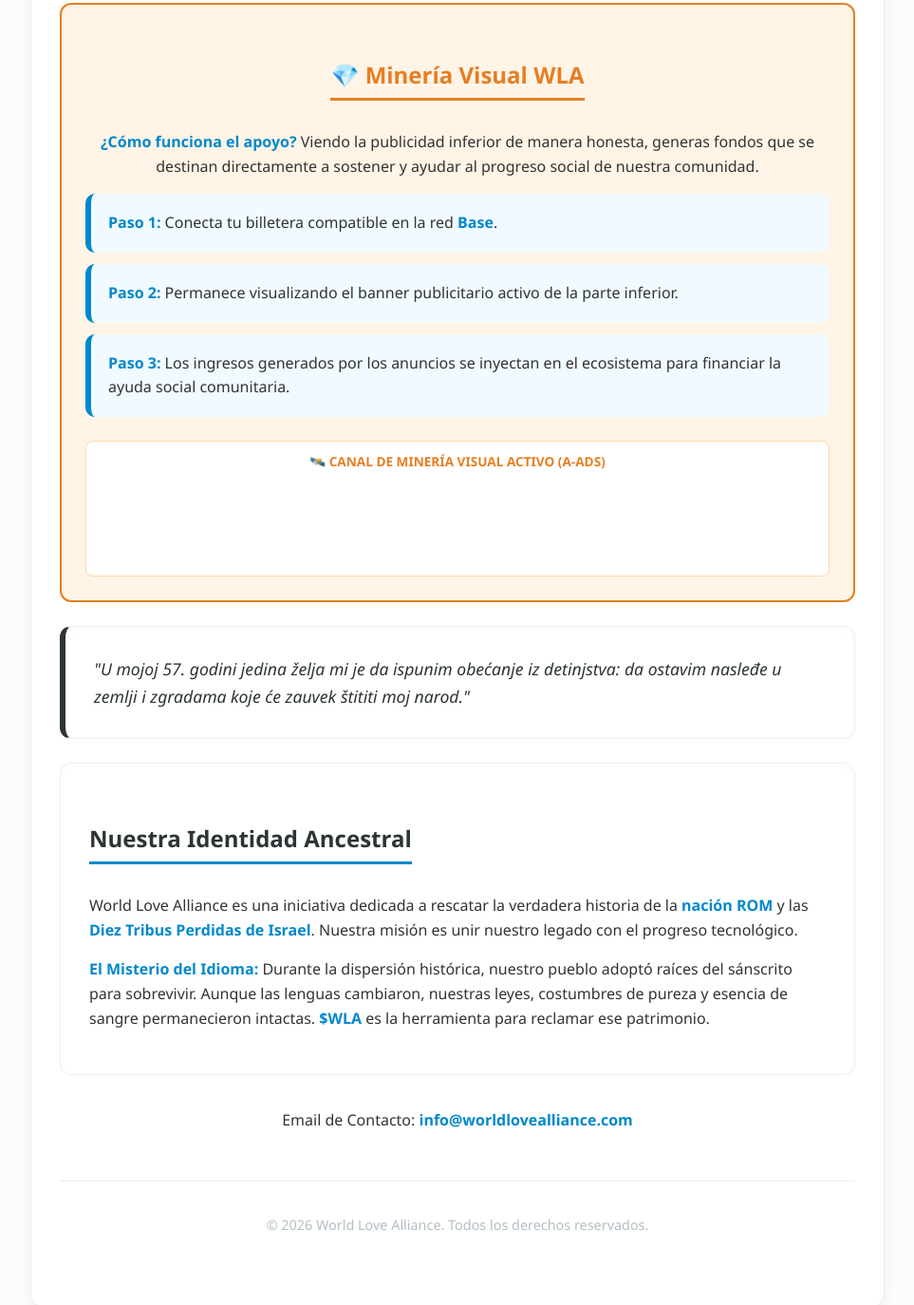
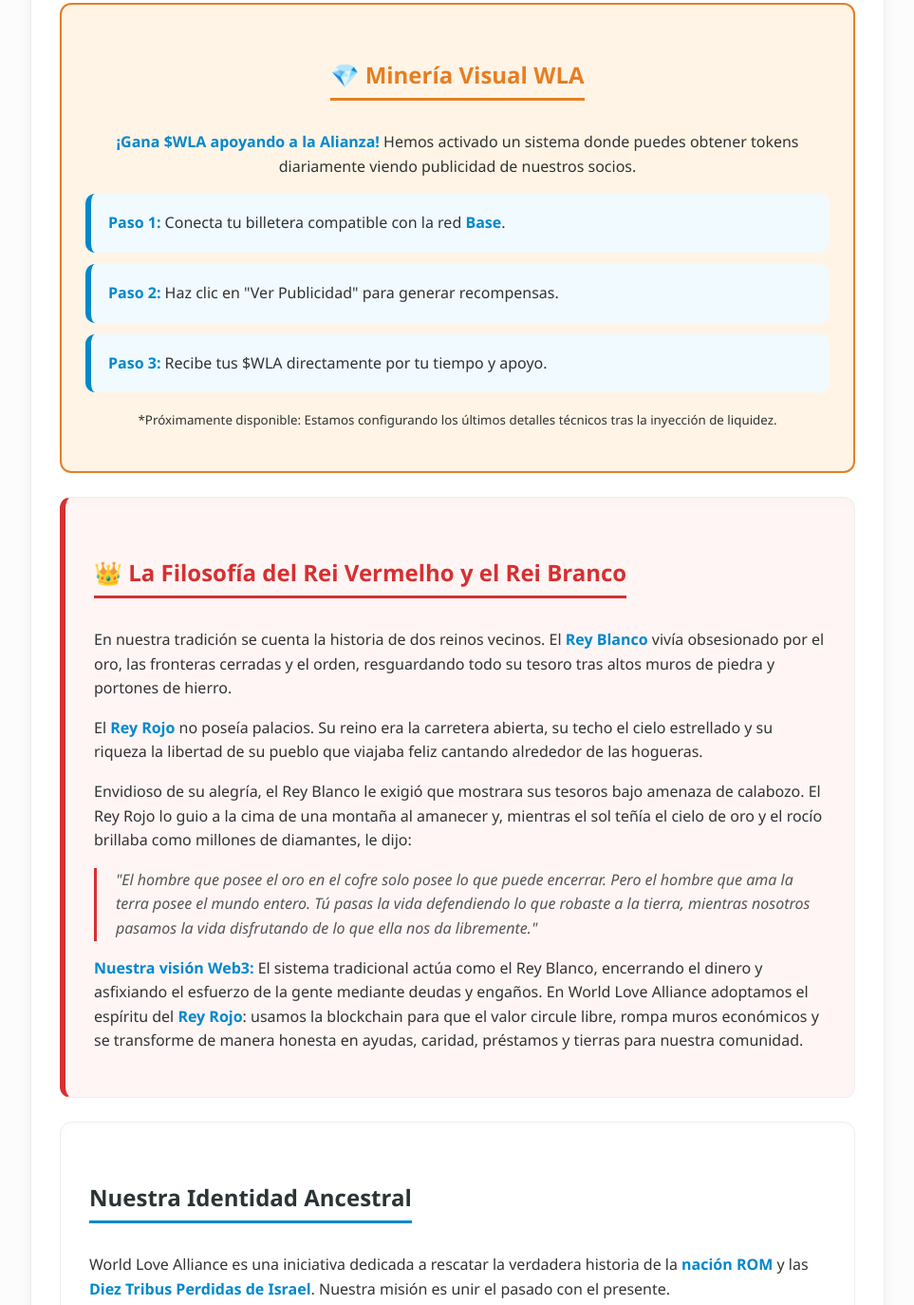
Before and after one commit to 54612-cmd/world-love-alliance-decree, a plain HTML site: page index.html in a window 1280 px wide. Shown: the part 658-2032 px from the top of the page at 95% size, without its empty margins (158-1121 px from the left). Drawn offline with Linux system fonts and the light colour scheme.

Commit message:
Update logo source and revise mining section
Updated the logo image source and modified the visual mining section to reflect new instructions and removed unnecessary comments.

```diff
--- a/index.html
+++ b/index.html
@@ -31,7 +31,7 @@
 </head>
 <body>
     <div class="container">
-        <img src="https://githubusercontent.com" alt="WLA Logo" class="logo-img">
+        <img src="https://raw.githubusercontent.com/54612-cmd/world-love-alliance-decree/refs/heads/main/logo.svg" alt="WLA Logo" class="logo-img">
 
         <h1>World Love Alliance ($WLA)</h1>
         <p class="subtitle">"Rescatando nuestra esencia ancestral a través del futuro digital."</p>
@@ -50,44 +50,40 @@
             <a href="https://github.com/54612-cmd/world-love-alliance-decree" class="btn btn-gh" target="_blank">Ver GitHub</a>
         </div>
 
-        <!-- SECCIÓN DE MINERÍA VISUAL PARA AYUDA COMUNITARIA -->
+        <!-- NUEVA SECCIÓN DE MINERÍA VISUAL -->
         <div class="mining-section">
             <h2 style="color: #e67e22; border-bottom-color: #e67e22;">💎 Minería Visual WLA</h2>
-            <p><strong>¿Cómo funciona el apoyo?</strong> Viendo la publicidad inferior de manera honesta, generas fondos que se destinan directamente a sostener y ayudar al progreso social de nuestra comunidad.</p>
-            <div class="step-card"><strong>Paso 1:</strong> Conecta tu billetera compatible en la red <strong>Base</strong>.</div>
-            <div class="step-card"><strong>Paso 2:</strong> Permanece visualizando el banner publicitario activo de la parte inferior.</div>
-            <div class="step-card"><strong>Paso 3:</strong> Los ingresos generados por los anuncios se inyectan en el ecosistema para financiar la ayuda social comunitaria.</div>
-
-            <!-- CONTENEDOR DEL BANNER DE PUBLICIDAD AADS OFICIAL ACTIVO -->
-            <div style="margin-top: 25px; padding: 10px; background: #fff; border-radius: 8px; border: 1px solid #ffd8a8;">
-                <p style="font-size: 0.85em; color: #e67e22; margin-top: 0; margin-bottom: 10px; font-weight: bold;">🛰️ CANAL DE MINERÍA VISUAL ACTIVO (A-ADS)</p>
-                <!-- BEGIN AADS AD UNIT 2446106 -->
-                <div id="frame" style="width: 100%; margin: auto; position: relative; z-index: 99998;">
-                    <iframe data-aa='2446106' src='//://a-ads.com' style='border:0; padding:0; width:100%; max-width:728px; height:90px; overflow:hidden; display: block; margin: auto'></iframe>
-                </div>
-                <!-- END AADS AD UNIT 2446106 -->
-            </div>
+            <p><strong>¡Gana $WLA apoyando a la Alianza!</strong> Hemos activado un sistema donde puedes obtener tokens diariamente viendo publicidad de nuestros socios.</p>
+            <div class="step-card"><strong>Paso 1:</strong> Conecta tu billetera compatible con la red <strong>Base</strong>.</div>
+            <div class="step-card"><strong>Paso 2:</strong> Haz clic en "Ver Publicidad" para generar recompensas.</div>
+            <div class="step-card"><strong>Paso 3:</strong> Recibe tus $WLA directamente por tu tiempo y apoyo.</div>
+            <p><small>*Próximamente disponible: Estamos configurando los últimos detalles técnicos tras la inyección de liquidez.</small></p>
         </div>
 
-        <!-- PENSAMIENTO DEL FUNDADOR EN SERBIO -->
-        <div class="info-section" style="background: #fff; border-left: 6px solid #2d3436; font-style: italic;">
-            <p style="font-size: 1.1em; color: #2d3436; margin: 0;">
-                "U mojoj 57. godini jedina želja mi je da ispunim obećanje iz detinjstva: da ostavim nasleđe u zemlji i zgradama koje će zauvek štititi moj narod."
-            </p>
+        <!-- FILOSOFÍA ANCESTRAL: EL REI VERMELHO Y EL REI BRANCO -->
+        <div class="info-section" style="background: #fff5f5; border-left: 6px solid #d63031;">
+            <h2 style="color: #d63031; border-bottom-color: #d63031;">👑 La Filosofía del Rei Vermelho y el Rei Branco</h2>
+            <p>En nuestra tradición se cuenta la historia de dos reinos vecinos. El <strong>Rey Blanco</strong> vivía obsesionado por el oro, las fronteras cerradas y el orden, resguardando todo su tesoro tras altos muros de piedra y portones de hierro.</p>
+            <p>El <strong>Rey Rojo</strong> no poseía palacios. Su reino era la carretera abierta, su techo el cielo estrellado y su riqueza la libertad de su pueblo que viajaba feliz cantando alrededor de las hogueras.</p>
+            <p>Envidioso de su alegría, el Rey Blanco le exigió que mostrara sus tesoros bajo amenaza de calabozo. El Rey Rojo lo guio a la cima de una montaña al amanecer y, mientras el sol teñía el cielo de oro y el rocío brillaba como millones de diamantes, le dijo:</p>
+            <blockquote style="font-style: italic; color: #555; padding-left: 20px; border-left: 3px solid #d63031; margin: 15px 0;">
+                "El hombre que posee el oro en el cofre solo posee lo que puede encerrar. Pero el hombre que ama la terra posee el mundo entero. Tú pasas la vida defendiendo lo que robaste a la tierra, mientras nosotros pasamos la vida disfrutando de lo que ella nos da libremente."
+            </blockquote>
+            <p><strong>Nuestra visión Web3:</strong> El sistema tradicional actúa como el Rey Blanco, encerrando el dinero y asfixiando el esfuerzo de la gente mediante deudas y engaños. En World Love Alliance adoptamos el espíritu del <strong>Rey Rojo</strong>: usamos la blockchain para que el valor circule libre, rompa muros económicos y se transforme de manera honesta en ayudas, caridad, préstamos y tierras para nuestra comunidad.</p>
         </div>
 
-        <!-- IDENTIDAD ANCESTRAL COHERENTE -->
         <div class="info-section">
             <h2>Nuestra Identidad Ancestral</h2>
-            <p>World Love Alliance es una iniciativa dedicada a rescatar la verdadera historia de la <strong>nación ROM</strong> y las <strong>Diez Tribus Perdidas de Israel</strong>. Nuestra misión es unir nuestro legado con el progreso tecnológico.</p>
-            <p><strong>El Misterio del Idioma:</strong> Durante la dispersión histórica, nuestro pueblo adoptó raíces del sánscrito para sobrevivir. Aunque las lenguas cambiaron, nuestras leyes, costumbres de pureza y esencia de sangre permanecieron intactas. <strong>$WLA</strong> es la herramienta para reclamar ese patrimonio.</p>
+            <p>World Love Alliance es una iniciativa dedicada a rescatar la verdadera historia de la <strong>nación ROM</strong> y las <strong>Diez Tribus Perdidas de Israel</strong>. Nuestra misión es unir el pasado con el presente.</p>
+            <p><strong>El Misterio del Idioma:</strong> Entendemos que durante el cautiverio asirio, nuestro pueblo fue forzado a olvidar su lengua original para borrar su identidad, adoptando raíces del sánscrito para sobrevivir en la dispersión hacia Oriente.</p>
+            <p><span class="highlight">La Esencia permanece:</span> Aunque las palabras cambiaron, nuestras leyes, nuestras costumbres de pureza y nuestra esencia hebrea permanecieron intactas en nuestra sangre. <strong>$WLA</strong> es el puente tecnológico para recuperar esa herencia.</p>
         </div>
 
         <p style="margin-top: 35px;">Email de Contacto: <strong>info@worldlovealliance.com</strong></p>
 
         <div class="footer">
-            <p>&copy; 2026 World Love Alliance. Todos los derechos reservados.</p>
+            <p>© 2026 World Love Alliance. Todos los derechos reservados.</p>
         </div>
     </div>
 </body>
-    </html>
+</html>
```
